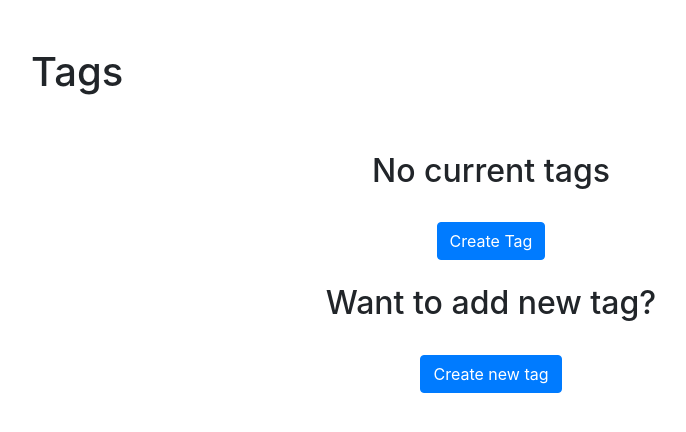
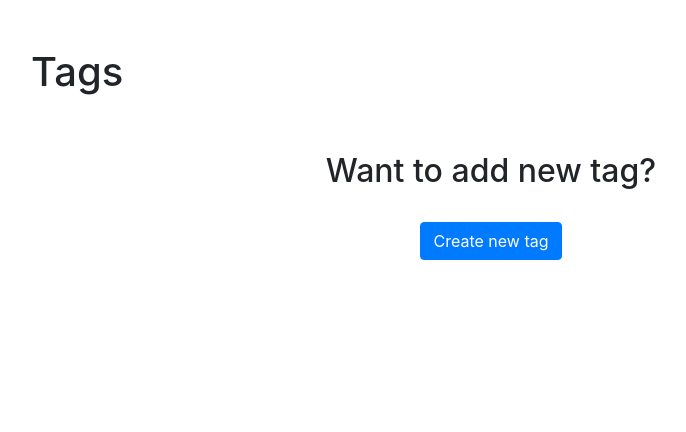
Before and after one commit to AliaksSever/Django_Final_Project, a Django app: page /tags/ in a window 1280 px wide. Shown: the part 56-488 px from the top of the page, without its empty margins (149-835 px from the left). Run offline with Django 4.2, Linux system fonts and the light colour scheme; the visitor is signed in with stand-in values (Sample User, id 1); data that the repository does not hold is empty; some libraries are stand-ins or nearby versions.

Commit message:
tags template has been changed

```diff
--- a/todo/templates/todo/tags.html
+++ b/todo/templates/todo/tags.html
@@ -10,19 +10,11 @@
 </div>
 <div class="row justify-content-center mt-5">
     <div class="col-md-10">
-    {% if tags %}
         <div class="list-group">
             {% for tag in tags %}
                 <a href="{{ tag.get_absolute_url }}" class="list-group-item list-group-item-action{% if todo.important %} list-group-item-danger{% endif %}"><b>{{ tag.title }}</a><br>
             {% endfor %}
         </div>
-    {% else %}
-        <div class="text-center">
-            <h2>No current tags</h2>
-        <br>
-        <a role="button" class="btn btn-primary" href="#">Create Tag</a>
-        </div>
-    {% endif %}<br>
     <div class="text-center">
         <h2>Want to add new tag?</h2>
     <br>
```
